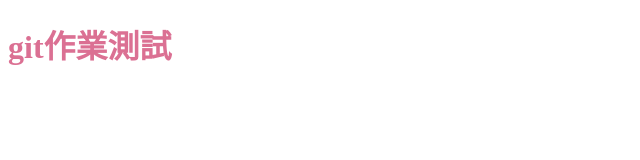
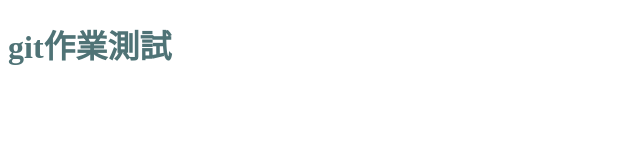
Before and after one commit to esther13579/2025_vibecoding, a plain HTML site: page index.html in a window 1280 px wide. Shown: the whole page, without its empty margins (0-640 px from the left). Drawn offline with Linux system fonts and the light colour scheme.

Commit message:
標題改色-手動RGB

```diff
--- a/style.css
+++ b/style.css
@@ -1 +1 @@
-h1{color:palevioletred;}
+h1{color:rgb(79, 115, 118);}
```
